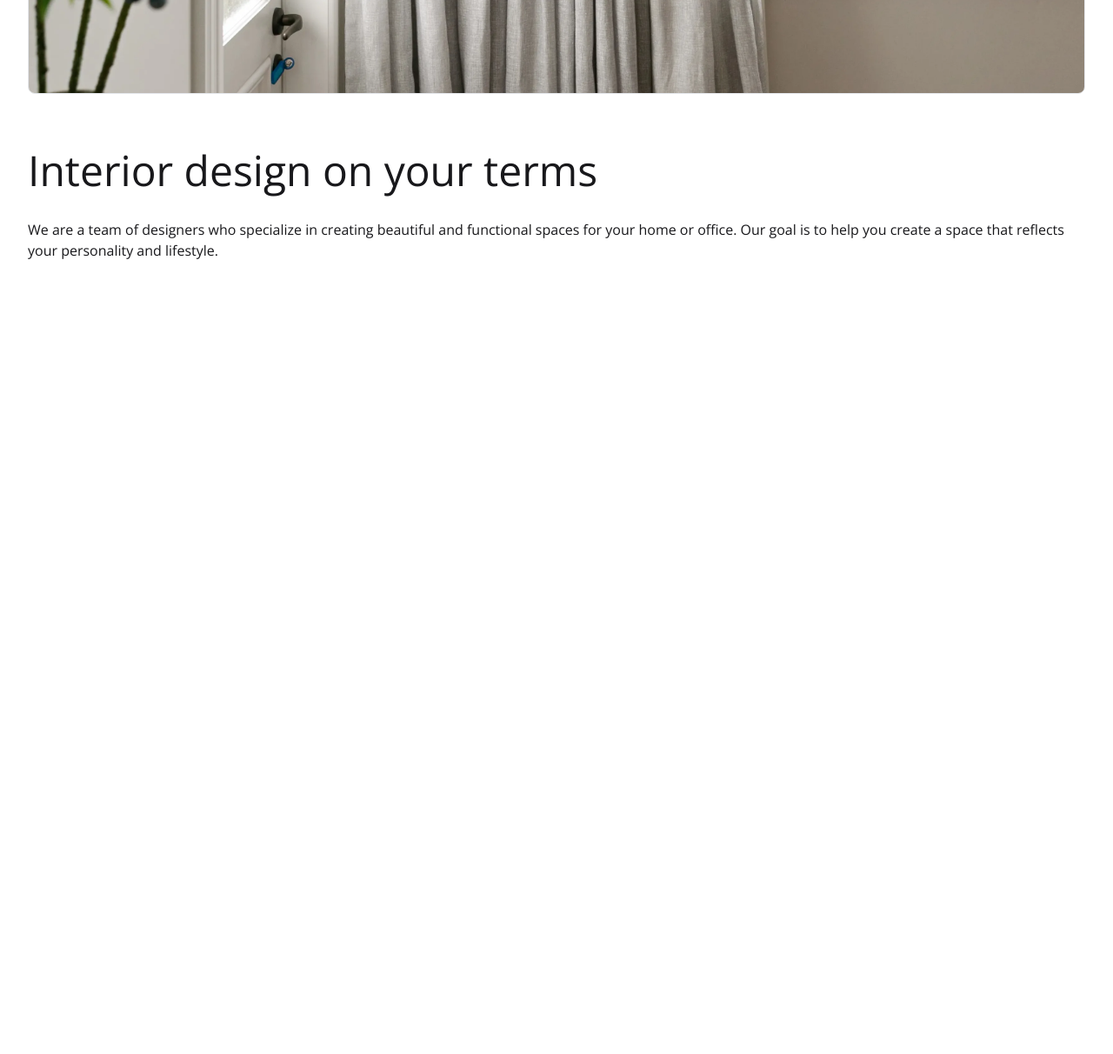
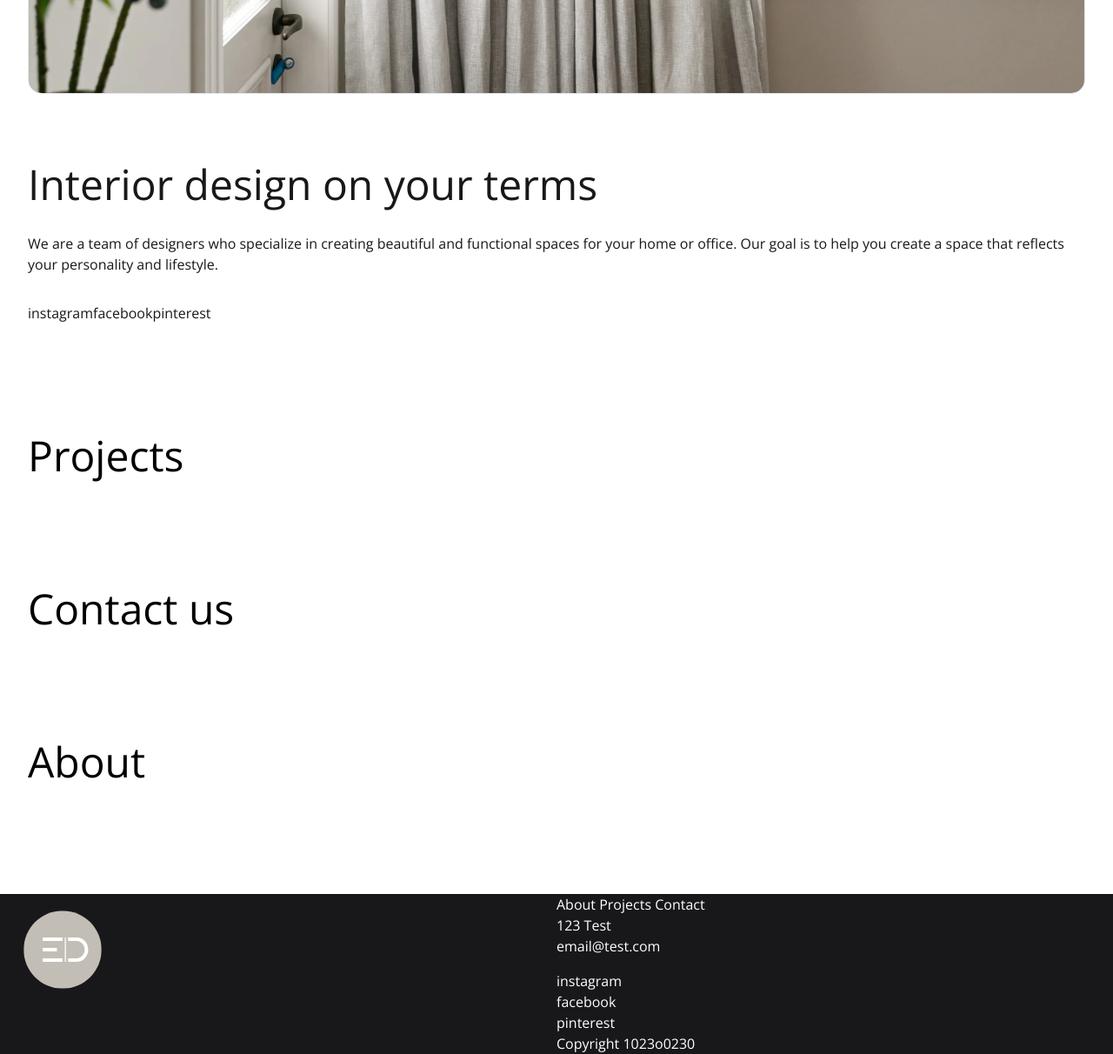
Before and after one commit to kyle-s-tong/entrance-design-frontend-next, an Astro site: page / in a window 1280 px wide. Shown: the part 598-1810 px from the top of the page at 87% size. Before the commit the page ends 898 px from the top, so only its background shows below. Built offline with nearby package versions, Linux system fonts and the light colour scheme; Astro itself is replaced by a stand-in of ours.

Commit message:
Block out main sections and footer content. Divide sections and titles into components

```diff
--- a/src/components/Footer.astro
+++ b/src/components/Footer.astro
@@ -0,0 +1,32 @@
+---
+import { Image } from "astro:assets";
+
+import logo from "../assets/svgs/logo.svg";
+import mail from "../assets/svgs/icons/mail.svg";
+---
+
+<footer class="flex w-full bg-zinc-900">
+  <div class="w-1/2">
+    <a href="/">
+      <Image src={logo} alt="Entrance Design logo" class="pl-6 h-32" />
+    </a>
+  </div>
+  <div class="flex flex-col w-1/2 text-white">
+    <nav>
+      <a href="/about">About</a>
+      <a href="/projects">Projects</a>
+      <a href="/contact">Contact</a>
+    </nav>
+    <div>
+      <p>123 Test</p>
+      <p>email@test.com</p>
+      <Image src={mail} alt="Envelope indicating email address" />
+      <div>
+        <p>instagram</p>
+        <p>facebook</p>
+        <p>pinterest</p>
+      </div>
+      <p>Copyright 1023o0230</p>
+    </div>
+  </div>
+</footer>
--- a/src/components/Header.astro
+++ b/src/components/Header.astro
@@ -4,7 +4,7 @@ import { Image } from "astro:assets";
 import logo from "../assets/svgs/logo.svg";
 ---
 
-<header class="flex w-full justify-between items-center">
+<header class="flex w-19/20 justify-between items-center">
   <a href="/">
     <Image src={logo} alt="Entrance Design logo" class="pl-6 h-32" />
   </a>
--- /dev/null
+++ b/src/components/Section.astro
@@ -0,0 +1,7 @@
+---
+
+---
+
+<section class="w-19/20 text-left mb-32">
+  <slot />
+</section>
--- /dev/null
+++ b/src/components/SectionTitle.astro
@@ -0,0 +1,12 @@
+---
+interface Props {
+  title: string;
+  customClass?: string;
+}
+
+const { title, customClass } = Astro.props;
+---
+
+<h1 class:list={["w-full text-5xl", [customClass]]}>
+  {title}
+</h1>
--- a/src/layouts/Layout.astro
+++ b/src/layouts/Layout.astro
@@ -27,7 +27,7 @@ const { title } = Astro.props;
     <title>{title}</title>
   </head>
   <body class="flex flex-col w-full h-full items-center font-sans">
-    <main class="flex flex-col items-center w-19/20">
+    <main class="flex flex-col items-center">
       <Header />
       <slot />
       <Footer />
--- a/src/pages/index.astro
+++ b/src/pages/index.astro
@@ -4,24 +4,43 @@ import { Image } from "astro:assets";
 import Layout from "../layouts/Layout.astro";
 
 import backgroundImage from "../assets/images/background-image.webp";
+import SectionTitle from "../components/SectionTitle.astro";
+import Section from "../components/Section.astro";
 ---
 
 <Layout title="Entrance Design">
   <main class="flex flex-col items-center">
-    <section>
+    <Section>
       <Image
         src={backgroundImage}
         alt="Picture of a well-designed room with a plant and linen curtain."
-        class="border rounded-lg"
+        class="border rounded-2xl"
       />
-      <div class="pt-16 text-zinc-900">
-        <h1 class="text-5xl mb-8">Interior design on your terms</h1>
-        <p>
+      <div class="pt-20 text-zinc-900">
+        <SectionTitle
+          title="Interior design on your terms"
+          customClass="mb-8"
+        />
+        <p class="mb-8">
           We are a team of designers who specialize in creating beautiful and
           functional spaces for your home or office. Our goal is to help you
           create a space that reflects your personality and lifestyle.
         </p>
+        <div class="flex">
+          <p>instagram</p>
+          <p>facebook</p>
+          <p>pinterest</p>
+        </div>
       </div>
-    </section>
+    </Section>
+    <Section>
+      <SectionTitle title="Projects" />
+    </Section>
+    <Section>
+      <SectionTitle title="Contact us" />
+    </Section>
+    <Section>
+      <SectionTitle title="About" />
+    </Section>
   </main>
 </Layout>
```
Also changed, not shown: src/assets/svgs/icons/mail.svg (added), 1 other file.
